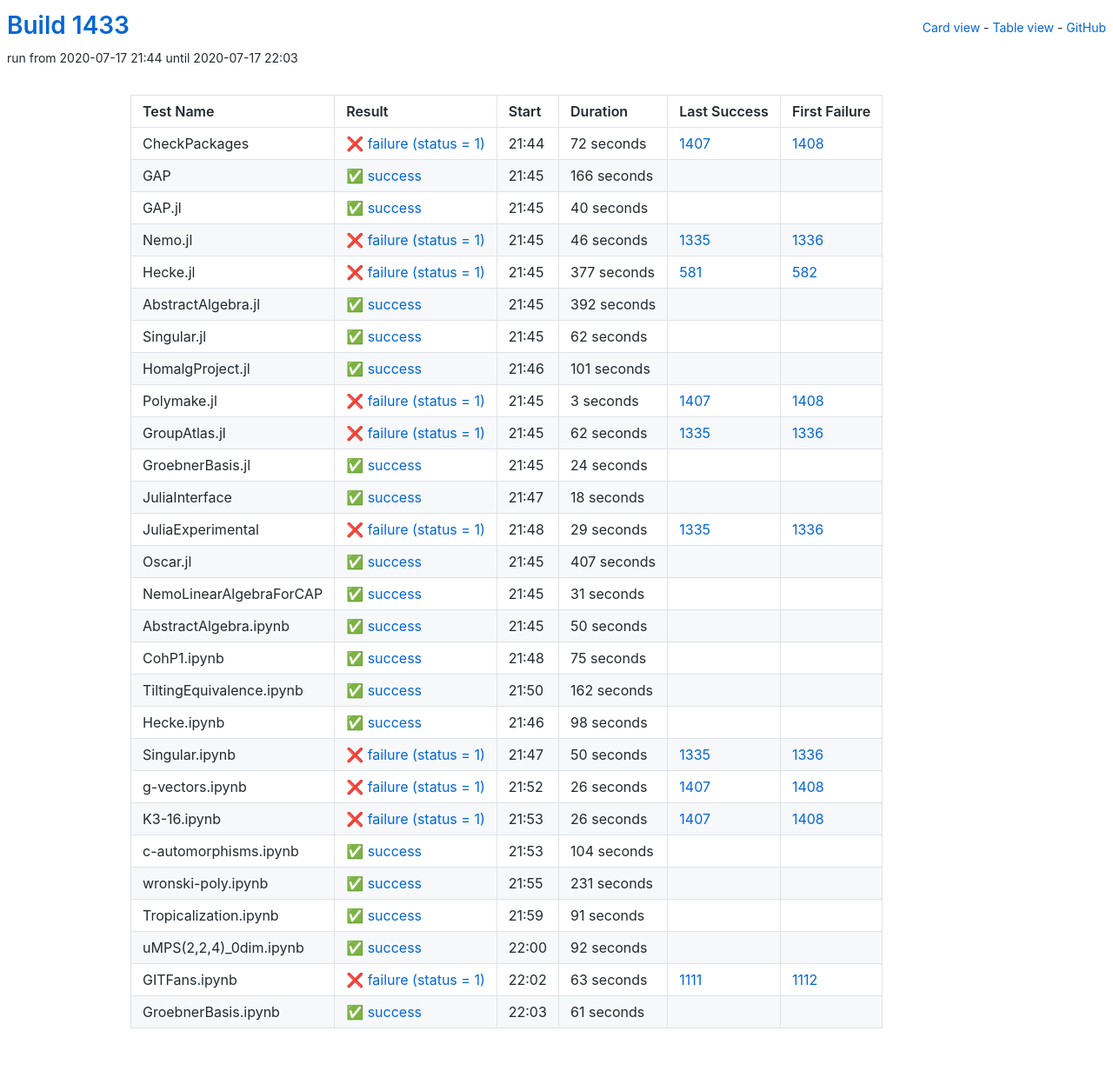
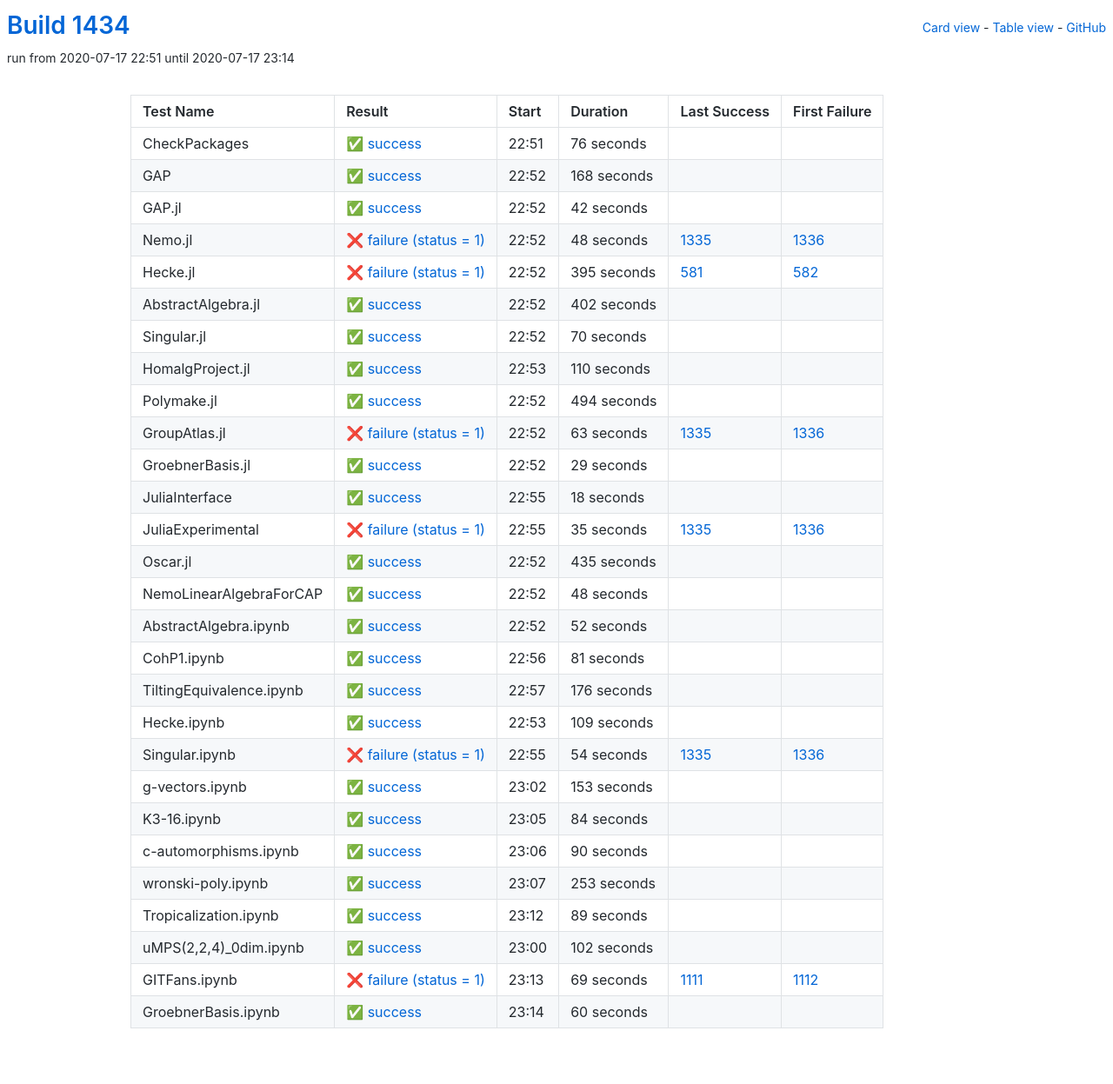
Before and after one commit to oscar-system/oscar-ci-status-1.4, a Jekyll site: the page built from table.html, in a window 1280 px wide. Shown: the whole page at 87% size. Built offline with Jekyll 4.4.1, drawn with Linux system fonts in a browser that asks for light colours.

Commit message:
Build #1434

```diff
--- a/_data/ci.yml
+++ b/_data/ci.yml
@@ -1,6 +1,6 @@
 ---
-build: 1433
-build_url: https://oscarci.mathematik.uni-kl.de/job/oscar-julia-1.4/1433/
+build: 1434
+build_url: https://oscarci.mathematik.uni-kl.de/job/oscar-julia-1.4/1434/
 job: oscar-julia-1.4
 organization: oscar-system
 repo: oscar-ci-status-1.4
@@ -8,140 +8,140 @@ repourl: https://github.com/oscar-system/oscar-ci-status-1.4
 tests:
 - name: CheckPackages
   id: checkpackages
-  log: https://oscarci.mathematik.uni-kl.de/job/oscar-julia-1.4/1433/artifact/logs/build-1433/CheckPackages.log
-  start: 2020-07-17 21:44
-  success: false
-  exitcode: 1
-  status: failure
-  duration: 72
-  last_success: 1407
-  last_success_url: https://oscarci.mathematik.uni-kl.de/job/oscar-julia-1.4/1407/
-  first_failure: 1408
-  first_failure_url: https://oscarci.mathematik.uni-kl.de/job/oscar-julia-1.4/1408/
-- name: GAP
-  id: gap
-  log: https://oscarci.mathematik.uni-kl.de/job/oscar-julia-1.4/1433/artifact/logs/build-1433/GAP.log
-  start: 2020-07-17 21:45
+  log: https://oscarci.mathematik.uni-kl.de/job/oscar-julia-1.4/1434/artifact/logs/build-1434/CheckPackages.log
+  start: 2020-07-17 22:51
   success: true
   exitcode: 0
   status: success
-  duration: 166
+  duration: 76
+  last_success: false
+  last_success_url:
+  first_failure: false
+  first_failure_url:
+- name: GAP
+  id: gap
+  log: https://oscarci.mathematik.uni-kl.de/job/oscar-julia-1.4/1434/artifact/logs/build-1434/GAP.log
+  start: 2020-07-17 22:52
+  success: true
+  exitcode: 0
+  status: success
+  duration: 168
   last_success: false
   last_success_url:
   first_failure: false
   first_failure_url:
 - name: GAP.jl
   id: gap-jl
-  log: https://oscarci.mathematik.uni-kl.de/job/oscar-julia-1.4/1433/artifact/logs/build-1433/GAP.jl.log
-  start: 2020-07-17 21:45
+  log: https://oscarci.mathematik.uni-kl.de/job/oscar-julia-1.4/1434/artifact/logs/build-1434/GAP.jl.log
+  start: 2020-07-17 22:52
   success: true
   exitcode: 0
   status: success
-  duration: 40
+  duration: 42
   last_success: false
   last_success_url:
   first_failure: false
   first_failure_url:
 - name: Nemo.jl
   id: nemo-jl
-  log: https://oscarci.mathematik.uni-kl.de/job/oscar-julia-1.4/1433/artifact/logs/build-1433/Nemo.jl.log
-  start: 2020-07-17 21:45
+  log: https://oscarci.mathematik.uni-kl.de/job/oscar-julia-1.4/1434/artifact/logs/build-1434/Nemo.jl.log
+  start: 2020-07-17 22:52
   success: false
   exitcode: 1
   status: failure
-  duration: 46
+  duration: 48
   last_success: 1335
   last_success_url: https://oscarci.mathematik.uni-kl.de/job/oscar-julia-1.4/1335/
   first_failure: 1336
   first_failure_url: https://oscarci.mathematik.uni-kl.de/job/oscar-julia-1.4/1336/
 - name: Hecke.jl
   id: hecke-jl
-  log: https://oscarci.mathematik.uni-kl.de/job/oscar-julia-1.4/1433/artifact/logs/build-1433/Hecke.jl.log
-  start: 2020-07-17 21:45
+  log: https://oscarci.mathematik.uni-kl.de/job/oscar-julia-1.4/1434/artifact/logs/build-1434/Hecke.jl.log
+  start: 2020-07-17 22:52
   success: false
   exitcode: 1
   status: failure
-  duration: 377
+  duration: 395
   last_success: 581
   last_success_url: https://oscarci.mathematik.uni-kl.de/job/oscar-julia-1.4/581/
   first_failure: 582
   first_failure_url: https://oscarci.mathematik.uni-kl.de/job/oscar-julia-1.4/582/
 - name: AbstractAlgebra.jl
   id: abstractalgebra-jl
-  log: https://oscarci.mathematik.uni-kl.de/job/oscar-julia-1.4/1433/artifact/logs/build-1433/AbstractAlgebra.jl.log
-  start: 2020-07-17 21:45
+  log: https://oscarci.mathematik.uni-kl.de/job/oscar-julia-1.4/1434/artifact/logs/build-1434/AbstractAlgebra.jl.log
+  start: 2020-07-17 22:52
   success: true
   exitcode: 0
   status: success
-  duration: 392
+  duration: 402
   last_success: false
   last_success_url:
   first_failure: false
   first_failure_url:
 - name: Singular.jl
   id: singular-jl
-  log: https://oscarci.mathematik.uni-kl.de/job/oscar-julia-1.4/1433/artifact/logs/build-1433/Singular.jl.log
-  start: 2020-07-17 21:45
+  log: https://oscarci.mathematik.uni-kl.de/job/oscar-julia-1.4/1434/artifact/logs/build-1434/Singular.jl.log
+  start: 2020-07-17 22:52
   success: true
   exitcode: 0
   status: success
-  duration: 62
+  duration: 70
   last_success: false
   last_success_url:
   first_failure: false
   first_failure_url:
 - name: HomalgProject.jl
   id: homalgproject-jl
-  log: https://oscarci.mathematik.uni-kl.de/job/oscar-julia-1.4/1433/artifact/logs/build-1433/HomalgProject.jl.log
-  start: 2020-07-17 21:46
+  log: https://oscarci.mathematik.uni-kl.de/job/oscar-julia-1.4/1434/artifact/logs/build-1434/HomalgProject.jl.log
+  start: 2020-07-17 22:53
   success: true
   exitcode: 0
   status: success
-  duration: 101
+  duration: 110
   last_success: false
   last_success_url:
   first_failure: false
   first_failure_url:
 - name: Polymake.jl
   id: polymake-jl
-  log: https://oscarci.mathematik.uni-kl.de/job/oscar-julia-1.4/1433/artifact/logs/build-1433/Polymake.jl.log
-  start: 2020-07-17 21:45
+  log: https://oscarci.mathematik.uni-kl.de/job/oscar-julia-1.4/1434/artifact/logs/build-1434/Polymake.jl.log
+  start: 2020-07-17 22:52
+  success: true
+  exitcode: 0
+  status: success
+  duration: 494
+  last_success: false
+  last_success_url:
+  first_failure: false
+  first_failure_url:
+- name: GroupAtlas.jl
+  id: groupatlas-jl
+  log: https://oscarci.mathematik.uni-kl.de/job/oscar-julia-1.4/1434/artifact/logs/build-1434/GroupAtlas.jl.log
+  start: 2020-07-17 22:52
   success: false
   exitcode: 1
   status: failure
-  duration: 3
-  last_success: 1407
-  last_success_url: https://oscarci.mathematik.uni-kl.de/job/oscar-julia-1.4/1407/
-  first_failure: 1408
-  first_failure_url: https://oscarci.mathematik.uni-kl.de/job/oscar-julia-1.4/1408/
-- name: GroupAtlas.jl
-  id: groupatlas-jl
-  log: https://oscarci.mathematik.uni-kl.de/job/oscar-julia-1.4/1433/artifact/logs/build-1433/GroupAtlas.jl.log
-  start: 2020-07-17 21:45
-  success: false
-  exitcode: 1
-  status: failure
-  duration: 62
+  duration: 63
   last_success: 1335
   last_success_url: https://oscarci.mathematik.uni-kl.de/job/oscar-julia-1.4/1335/
   first_failure: 1336
   first_failure_url: https://oscarci.mathematik.uni-kl.de/job/oscar-julia-1.4/1336/
 - name: GroebnerBasis.jl
   id: groebnerbasis-jl
-  log: https://oscarci.mathematik.uni-kl.de/job/oscar-julia-1.4/1433/artifact/logs/build-1433/GroebnerBasis.jl.log
-  start: 2020-07-17 21:45
+  log: https://oscarci.mathematik.uni-kl.de/job/oscar-julia-1.4/1434/artifact/logs/build-1434/GroebnerBasis.jl.log
+  start: 2020-07-17 22:52
   success: true
   exitcode: 0
   status: success
-  duration: 24
+  duration: 29
   last_success: false
   last_success_url:
   first_failure: false
   first_failure_url:
 - name: JuliaInterface
   id: juliainterface
-  log: https://oscarci.mathematik.uni-kl.de/job/oscar-julia-1.4/1433/artifact/logs/build-1433/JuliaInterface.log
-  start: 2020-07-17 21:47
+  log: https://oscarci.mathematik.uni-kl.de/job/oscar-julia-1.4/1434/artifact/logs/build-1434/JuliaInterface.log
+  start: 2020-07-17 22:55
   success: true
   exitcode: 0
   status: success
@@ -152,192 +152,192 @@ tests:
   first_failure_url:
 - name: JuliaExperimental
   id: juliaexperimental
-  log: https://oscarci.mathematik.uni-kl.de/job/oscar-julia-1.4/1433/artifact/logs/build-1433/JuliaExperimental.log
-  start: 2020-07-17 21:48
+  log: https://oscarci.mathematik.uni-kl.de/job/oscar-julia-1.4/1434/artifact/logs/build-1434/JuliaExperimental.log
+  start: 2020-07-17 22:55
   success: false
   exitcode: 1
   status: failure
-  duration: 29
+  duration: 35
   last_success: 1335
   last_success_url: https://oscarci.mathematik.uni-kl.de/job/oscar-julia-1.4/1335/
   first_failure: 1336
   first_failure_url: https://oscarci.mathematik.uni-kl.de/job/oscar-julia-1.4/1336/
 - name: Oscar.jl
   id: oscar-jl
-  log: https://oscarci.mathematik.uni-kl.de/job/oscar-julia-1.4/1433/artifact/logs/build-1433/Oscar.jl.log
-  start: 2020-07-17 21:45
+  log: https://oscarci.mathematik.uni-kl.de/job/oscar-julia-1.4/1434/artifact/logs/build-1434/Oscar.jl.log
+  start: 2020-07-17 22:52
   success: true
   exitcode: 0
   status: success
-  duration: 407
+  duration: 435
   last_success: false
   last_success_url:
   first_failure: false
   first_failure_url:
 - name: NemoLinearAlgebraForCAP
   id: nemolinearalgebraforcap
-  log: https://oscarci.mathematik.uni-kl.de/job/oscar-julia-1.4/1433/artifact/logs/build-1433/NemoLinearAlgebraForCAP.log
-  start: 2020-07-17 21:45
+  log: https://oscarci.mathematik.uni-kl.de/job/oscar-julia-1.4/1434/artifact/logs/build-1434/NemoLinearAlgebraForCAP.log
+  start: 2020-07-17 22:52
   success: true
   exitcode: 0
   status: success
-  duration: 31
+  duration: 48
   last_success: false
   last_success_url:
   first_failure: false
   first_failure_url:
 - name: AbstractAlgebra.ipynb
   id: abstractalgebra-ipynb
-  log: https://oscarci.mathematik.uni-kl.de/job/oscar-julia-1.4/1433/artifact/logs/build-1433/AbstractAlgebra.ipynb.log
-  start: 2020-07-17 21:45
+  log: https://oscarci.mathematik.uni-kl.de/job/oscar-julia-1.4/1434/artifact/logs/build-1434/AbstractAlgebra.ipynb.log
+  start: 2020-07-17 22:52
   success: true
   exitcode: 0
   status: success
-  duration: 50
+  duration: 52
   last_success: false
   last_success_url:
   first_failure: false
   first_failure_url:
 - name: CohP1.ipynb
   id: cohp1-ipynb
-  log: https://oscarci.mathematik.uni-kl.de/job/oscar-julia-1.4/1433/artifact/logs/build-1433/CohP1.ipynb.log
-  start: 2020-07-17 21:48
+  log: https://oscarci.mathematik.uni-kl.de/job/oscar-julia-1.4/1434/artifact/logs/build-1434/CohP1.ipynb.log
+  start: 2020-07-17 22:56
   success: true
   exitcode: 0
   status: success
-  duration: 75
+  duration: 81
   last_success: false
   last_success_url:
   first_failure: false
   first_failure_url:
 - name: TiltingEquivalence.ipynb
   id: tiltingequivalence-ipynb
-  log: https://oscarci.mathematik.uni-kl.de/job/oscar-julia-1.4/1433/artifact/logs/build-1433/TiltingEquivalence.ipynb.log
-  start: 2020-07-17 21:50
+  log: https://oscarci.mathematik.uni-kl.de/job/oscar-julia-1.4/1434/artifact/logs/build-1434/TiltingEquivalence.ipynb.log
+  start: 2020-07-17 22:57
   success: true
   exitcode: 0
   status: success
-  duration: 162
+  duration: 176
   last_success: false
   last_success_url:
   first_failure: false
   first_failure_url:
 - name: Hecke.ipynb
   id: hecke-ipynb
-  log: https://oscarci.mathematik.uni-kl.de/job/oscar-julia-1.4/1433/artifact/logs/build-1433/Hecke.ipynb.log
-  start: 2020-07-17 21:46
+  log: https://oscarci.mathematik.uni-kl.de/job/oscar-julia-1.4/1434/artifact/logs/build-1434/Hecke.ipynb.log
+  start: 2020-07-17 22:53
   success: true
   exitcode: 0
   status: success
-  duration: 98
+  duration: 109
   last_success: false
   last_success_url:
   first_failure: false
   first_failure_url:
 - name: Singular.ipynb
   id: singular-ipynb
-  log: https://oscarci.mathematik.uni-kl.de/job/oscar-julia-1.4/1433/artifact/logs/build-1433/Singular.ipynb.log
-  start: 2020-07-17 21:47
+  log: https://oscarci.mathematik.uni-kl.de/job/oscar-julia-1.4/1434/artifact/logs/build-1434/Singular.ipynb.log
+  start: 2020-07-17 22:55
   success: false
   exitcode: 1
   status: failure
-  duration: 50
+  duration: 54
   last_success: 1335
   last_success_url: https://oscarci.mathematik.uni-kl.de/job/oscar-julia-1.4/1335/
   first_failure: 1336
   first_failure_url: https://oscarci.mathematik.uni-kl.de/job/oscar-julia-1.4/1336/
 - name: g-vectors.ipynb
   id: g-vectors-ipynb
-  log: https://oscarci.mathematik.uni-kl.de/job/oscar-julia-1.4/1433/artifact/logs/build-1433/g-vectors.ipynb.log
-  start: 2020-07-17 21:52
-  success: false
-  exitcode: 1
-  status: failure
-  duration: 26
-  last_success: 1407
-  last_success_url: https://oscarci.mathematik.uni-kl.de/job/oscar-julia-1.4/1407/
-  first_failure: 1408
-  first_failure_url: https://oscarci.mathematik.uni-kl.de/job/oscar-julia-1.4/1408/
-- name: K3-16.ipynb
-  id: k3-16-ipynb
-  log: https://oscarci.mathematik.uni-kl.de/job/oscar-julia-1.4/1433/artifact/logs/build-1433/K3-16.ipynb.log
-  start: 2020-07-17 21:53
-  success: false
-  exitcode: 1
-  status: failure
-  duration: 26
-  last_success: 1407
-  last_success_url: https://oscarci.mathematik.uni-kl.de/job/oscar-julia-1.4/1407/
-  first_failure: 1408
-  first_failure_url: https://oscarci.mathematik.uni-kl.de/job/oscar-julia-1.4/1408/
-- name: c-automorphisms.ipynb
-  id: c-automorphisms-ipynb
-  log: https://oscarci.mathematik.uni-kl.de/job/oscar-julia-1.4/1433/artifact/logs/build-1433/c-automorphisms.ipynb.log
-  start: 2020-07-17 21:53
+  log: https://oscarci.mathematik.uni-kl.de/job/oscar-julia-1.4/1434/artifact/logs/build-1434/g-vectors.ipynb.log
+  start: 2020-07-17 23:02
   success: true
   exitcode: 0
   status: success
-  duration: 104
+  duration: 153
+  last_success: false
+  last_success_url:
+  first_failure: false
+  first_failure_url:
+- name: K3-16.ipynb
+  id: k3-16-ipynb
+  log: https://oscarci.mathematik.uni-kl.de/job/oscar-julia-1.4/1434/artifact/logs/build-1434/K3-16.ipynb.log
+  start: 2020-07-17 23:05
+  success: true
+  exitcode: 0
+  status: success
+  duration: 84
+  last_success: false
+  last_success_url:
+  first_failure: false
+  first_failure_url:
+- name: c-automorphisms.ipynb
+  id: c-automorphisms-ipynb
+  log: https://oscarci.mathematik.uni-kl.de/job/oscar-julia-1.4/1434/artifact/logs/build-1434/c-automorphisms.ipynb.log
+  start: 2020-07-17 23:06
+  success: true
+  exitcode: 0
+  status: success
+  duration: 90
   last_success: false
   last_success_url:
   first_failure: false
   first_failure_url:
 - name: wronski-poly.ipynb
   id: wronski-poly-ipynb
-  log: https://oscarci.mathematik.uni-kl.de/job/oscar-julia-1.4/1433/artifact/logs/build-1433/wronski-poly.ipynb.log
-  start: 2020-07-17 21:55
+  log: https://oscarci.mathematik.uni-kl.de/job/oscar-julia-1.4/1434/artifact/logs/build-1434/wronski-poly.ipynb.log
+  start: 2020-07-17 23:07
   success: true
   exitcode: 0
   status: success
-  duration: 231
+  duration: 253
   last_success: false
   last_success_url:
   first_failure: false
   first_failure_url:
 - name: Tropicalization.ipynb
   id: tropicalization-ipynb
-  log: https://oscarci.mathematik.uni-kl.de/job/oscar-julia-1.4/1433/artifact/logs/build-1433/Tropicalization.ipynb.log
-  start: 2020-07-17 21:59
+  log: https://oscarci.mathematik.uni-kl.de/job/oscar-julia-1.4/1434/artifact/logs/build-1434/Tropicalization.ipynb.log
+  start: 2020-07-17 23:12
   success: true
   exitcode: 0
   status: success
-  duration: 91
+  duration: 89
   last_success: false
   last_success_url:
   first_failure: false
   first_failure_url:
 - name: uMPS(2,2,4)_0dim.ipynb
   id: umps-2-2-4-0dim-ipynb
-  log: https://oscarci.mathematik.uni-kl.de/job/oscar-julia-1.4/1433/artifact/logs/build-1433/uMPS-2-2-4-_0dim.ipynb.log
-  start: 2020-07-17 22:00
+  log: https://oscarci.mathematik.uni-kl.de/job/oscar-julia-1.4/1434/artifact/logs/build-1434/uMPS-2-2-4-_0dim.ipynb.log
+  start: 2020-07-17 23:00
   success: true
   exitcode: 0
   status: success
-  duration: 92
+  duration: 102
   last_success: false
   last_success_url:
   first_failure: false
   first_failure_url:
 - name: GITFans.ipynb
   id: gitfans-ipynb
-  log: https://oscarci.mathematik.uni-kl.de/job/oscar-julia-1.4/1433/artifact/logs/build-1433/GITFans.ipynb.log
-  start: 2020-07-17 22:02
+  log: https://oscarci.mathematik.uni-kl.de/job/oscar-julia-1.4/1434/artifact/logs/build-1434/GITFans.ipynb.log
+  start: 2020-07-17 23:13
   success: false
   exitcode: 1
   status: failure
-  duration: 63
+  duration: 69
   last_success: 1111
   last_success_url: https://oscarci.mathematik.uni-kl.de/job/oscar-julia-1.4/1111/
   first_failure: 1112
   first_failure_url: https://oscarci.mathematik.uni-kl.de/job/oscar-julia-1.4/1112/
 - name: GroebnerBasis.ipynb
   id: groebnerbasis-ipynb
-  log: https://oscarci.mathematik.uni-kl.de/job/oscar-julia-1.4/1433/artifact/logs/build-1433/GroebnerBasis.ipynb.log
-  start: 2020-07-17 22:03
+  log: https://oscarci.mathematik.uni-kl.de/job/oscar-julia-1.4/1434/artifact/logs/build-1434/GroebnerBasis.ipynb.log
+  start: 2020-07-17 23:14
   success: true
   exitcode: 0
   status: success
-  duration: 61
+  duration: 60
   last_success: false
   last_success_url:
   first_failure: false
```
Also changed, not shown: README.md.
